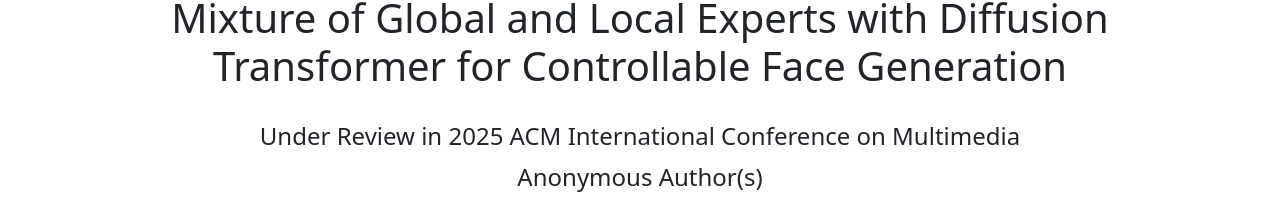
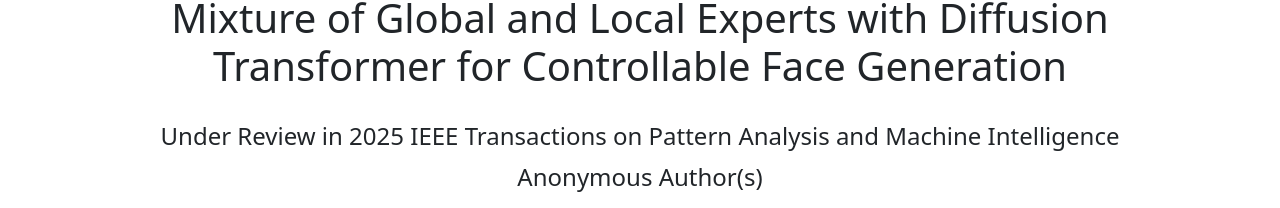
Before and after one commit to XavierJiezou/Face-MoGLE, a plain HTML site: page index.html in a window 1280 px wide. Shown: the part 244-452 px from the top of the page. Drawn offline with nearby package versions, Linux system fonts and the light colour scheme; some icons are missing.

Commit message:
Update index.html

```diff
--- a/index.html
+++ b/index.html
@@ -77,7 +77,7 @@
 			<img src="resources/face.png" alt="Face-MoGLE Logo" style="max-height: 175px; margin-bottom: 15px;">
 			<h1>Mixture of Global and Local Experts with Diffusion Transformer for Controllable Face Generation</h1>
 		    <br>
-			<h4>Under Review in 2025 ACM International Conference on Multimedia</h4>
+			<h4>Under Review in 2025 IEEE Transactions on Pattern Analysis and Machine Intelligence</h4>
 			<div class="container">
 				<div class="row justify-content-md-center">
 					<div class="col-md-auto">
```
